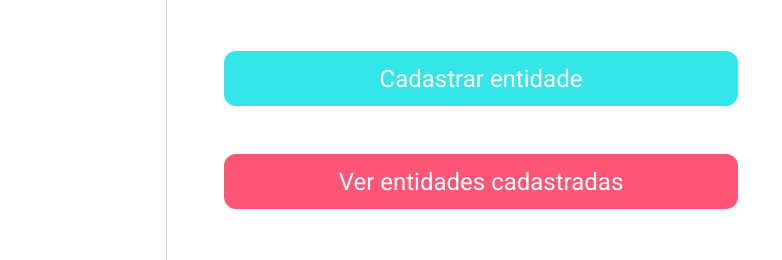
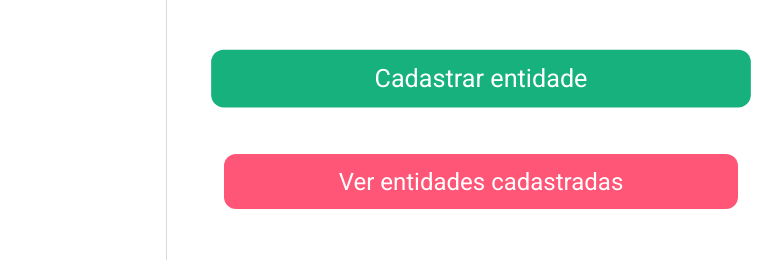
Before and after one commit to ingridmoitinho/we-form, a plain HTML site: page index.html in a window 1280 px wide. In both pictures the pointer is over the link "Cadastrar entidade". Shown: the part 217-477 px from the top of the page, 498-1280 px from the left. Drawn offline with Linux system fonts and the light colour scheme.

Commit message:
add smooth transitions

```diff
--- a/style.css
+++ b/style.css
@@ -87,6 +87,12 @@ aside h1 span,
     display: flex;
     justify-content: center;
     align-items: center;
+    transition: background-color 0.3s ease, transform 0.3s ease;
+}
+
+.actions a:hover {
+    background-color: #16b17d;
+    transform: scale(1.05); /* Pequeno efeito de aumento ao passar o mouse */
 }
 
 .actions a+a {
@@ -105,6 +111,11 @@ aside h1 span,
     display: block;
     text-align: center;
     color: #000;
+    transition: color 0.3s ease;
+}
+
+.footer a:hover {
+    color: #16b17d;
 }
 
 form {
```
